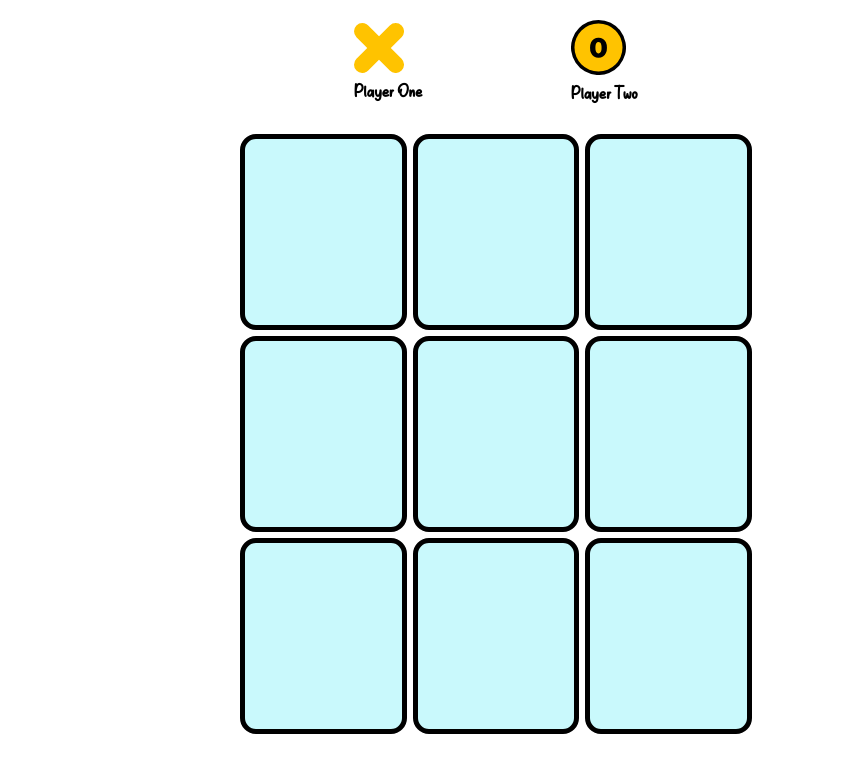
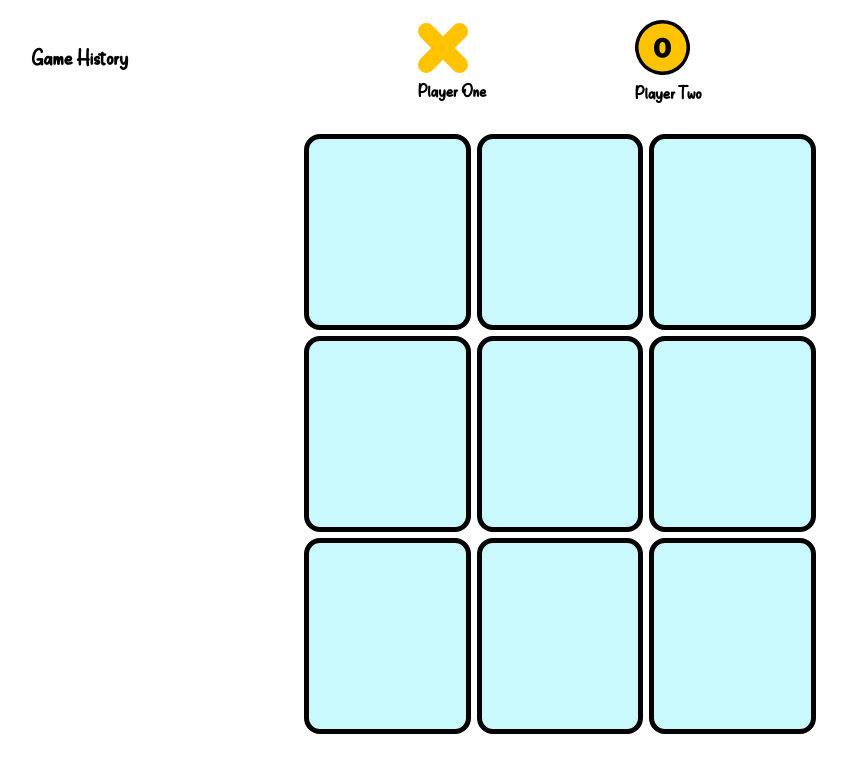
Before and after one commit to Mobinafshari/Tic-Tac-Toe-game, a React (Vite) app: page / in a window 1280 px wide. Shown: the top 772 px of the page, without its empty margins (144-991 px from the left). Built offline with nearby package versions, Linux system fonts and the light colour scheme.

Commit message:
feat: game history added

```diff
--- a/src/App.tsx
+++ b/src/App.tsx
@@ -2,11 +2,13 @@ import { Toaster } from "react-hot-toast";
 import Dooz from "./components/Dooz";
 import { ContextProvider } from "./context/mainContext";
 import styles from "./styles/index.module.scss";
+import GameHistory from "./components/History/GameHistory";
 
 function App() {
   return (
     <ContextProvider>
       <section className={styles["parent"]}>
+        <GameHistory />
         <Dooz />
       </section>
       <Toaster />
--- /dev/null
+++ b/src/components/History/GameHistory.tsx
@@ -0,0 +1,27 @@
+import { usePlayerContext } from "../../context/mainContext";
+import styles from "./history.module.scss";
+
+function GameHistory() {
+  const { selected } = usePlayerContext();
+
+  return (
+    <section className={styles["parent"]}>
+      <h2>Game History</h2>
+      {selected.length > 0 && (
+        <div className={styles["history"]}>
+          {selected.map((choice, index) => (
+            <div key={index} className={styles["history__choice"]}>
+              <div className={styles["history__choice-infos"]}>
+                <span>{choice.player}</span>
+                <span>{choice.index}</span>
+              </div>
+              {index < selected.length - 1 && <hr />}
+            </div>
+          ))}
+        </div>
+      )}
+    </section>
+  );
+}
+
+export default GameHistory;
--- /dev/null
+++ b/src/components/History/history.module.scss
@@ -0,0 +1,42 @@
+.parent {
+  flex-basis: 35%;
+  padding: 40px 20px;
+  height: 100%;
+  & h2 {
+    text-align: center;
+    font-weight: 400;
+    margin-bottom: 60px;
+  }
+}
+.history {
+  height: 100%;
+  display: flex;
+  align-items: center;
+  justify-content: center;
+  flex-direction: column;
+  border: 2px solid gray;
+  border-radius: 16px;
+  &__choice:first-child {
+    border-top-right-radius: 16px;
+    border-top-left-radius: 16px;
+  }
+  &__choice:last-child {
+    border-bottom-right-radius: 16px;
+    border-bottom-left-radius: 16px;
+  }
+
+  &__choice {
+    width: 100%;
+    &:hover {
+      background-color: #c9f9fc;
+    }
+  }
+  &__choice-infos {
+    font-size: 24px;
+    cursor: pointer;
+    display: flex;
+    align-items: center;
+    justify-content: space-around;
+    width: 100%;
+  }
+}
--- a/src/context/mainContext.tsx
+++ b/src/context/mainContext.tsx
@@ -24,6 +24,7 @@ export const usePlayerContext = () => {
 export const ContextProvider = ({ children }: { children: ReactNode }) => {
   const [player, setPlayer] = useState<Player>("one");
   const [selected , setSelected] = useState<Selected[]>([]);
+  console.log(selected)
   const [ reseted ,setReseted] = useState(false)
   const handleChange = () => {
     setPlayer((prevPlayer) => (prevPlayer === "one" ? "two" : "one"));
--- a/src/styles/index.module.scss
+++ b/src/styles/index.module.scss
@@ -10,7 +10,6 @@ body {
   background-color: white;
   display: flex;
   align-items: start;
-  justify-content: center;
 }
 .container {
   padding-top: 20px;
```
